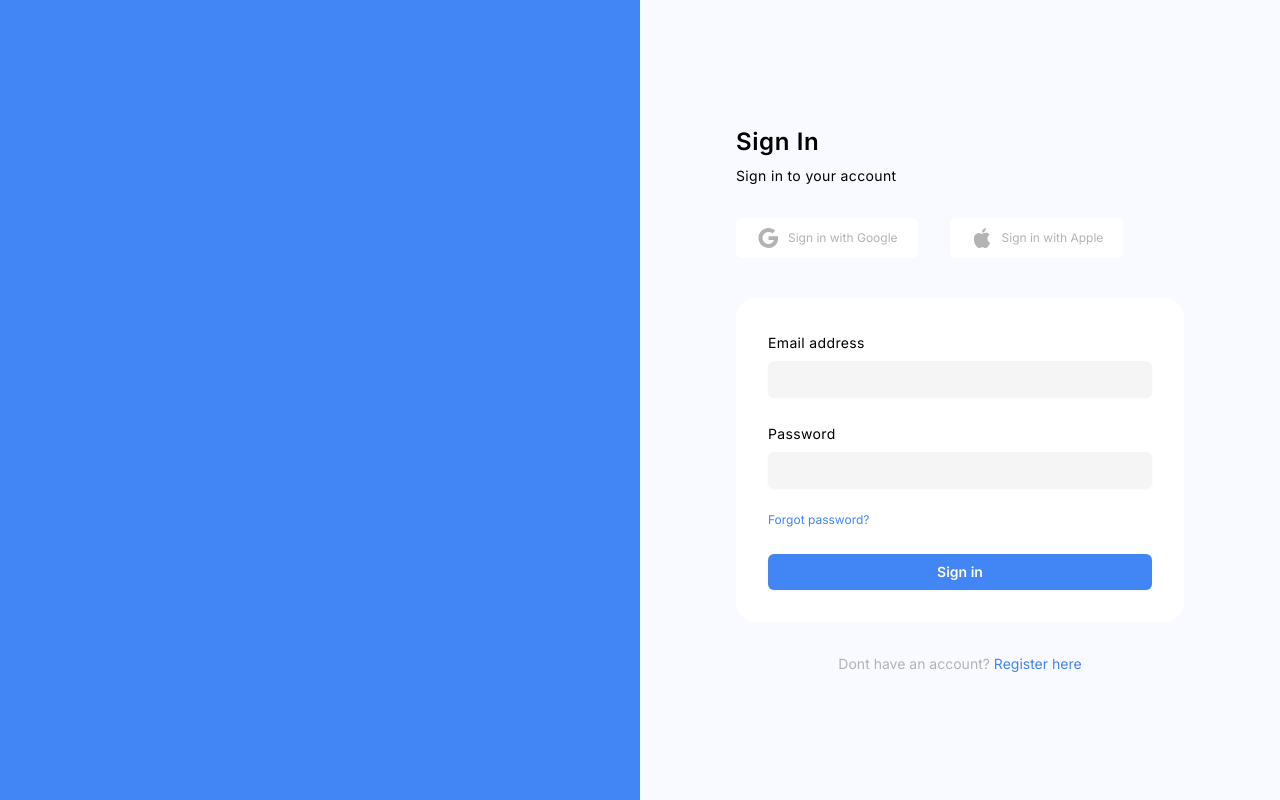
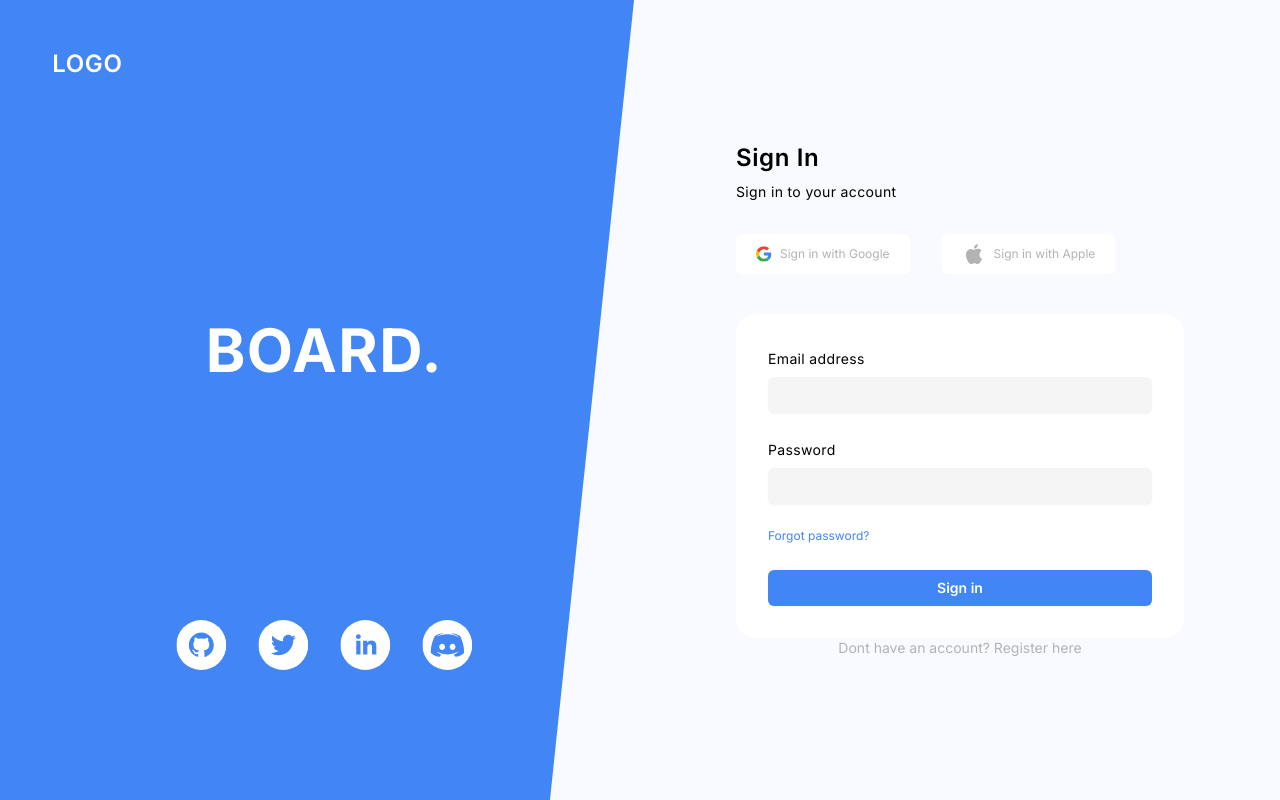
Before and after one commit to deepak-singh5219/openInApp-UI, a Next.js app: page /login in a window 1280 px wide. Built offline with nearby package versions, Linux system fonts and the light colour scheme; no server answers.

Commit message:
Auth page UI changes

```diff
--- /dev/null
+++ b/public/assets/icons/google-icon.tsx
@@ -0,0 +1,48 @@
+import * as React from "react";
+
+function GoogleIcon() {
+  return (
+    <svg
+      width="16"
+      height="16"
+      viewBox="0 0 16 16"
+      fill="none"
+      xmlns="http://www.w3.org/2000/svg"
+    >
+      <g id="google-icon 1" clip-path="url(#clip0_0_1874)">
+        <path
+          id="Vector"
+          d="M15.4001 8.116C15.4001 7.48636 15.3478 7.02688 15.2346 6.5504H7.87695V9.39229H12.1957C12.1087 10.0985 11.6385 11.1621 10.5936 11.8768L10.579 11.972L12.9053 13.7331L13.0665 13.7488C14.5467 12.4129 15.4001 10.4474 15.4001 8.116Z"
+          fill="#4285F4"
+        />
+        <path
+          id="Vector_2"
+          d="M7.8769 15.6037C9.99274 15.6037 11.769 14.923 13.0664 13.7488L10.5936 11.8768C9.93181 12.3278 9.04365 12.6426 7.8769 12.6426C5.80458 12.6426 4.04572 11.3068 3.41873 9.4604L3.32683 9.46803L0.907855 11.2974L0.876221 11.3834C2.16489 13.8849 4.81191 15.6037 7.8769 15.6037Z"
+          fill="#34A853"
+        />
+        <path
+          id="Vector_3"
+          d="M3.41868 9.4604C3.25324 8.98391 3.1575 8.47335 3.1575 7.94583C3.1575 7.41825 3.25324 6.90775 3.40997 6.43126L3.40559 6.32978L0.956299 4.47101L0.876163 4.50826C0.345042 5.54634 0.0402832 6.71206 0.0402832 7.94583C0.0402832 9.1796 0.345042 10.3453 0.876163 11.3833L3.41868 9.4604Z"
+          fill="#FBBC05"
+        />
+        <path
+          id="Vector_4"
+          d="M7.8769 3.24898C9.34841 3.24898 10.341 3.87011 10.907 4.38918L13.1187 2.279C11.7604 1.04523 9.99274 0.287949 7.8769 0.287949C4.81191 0.287949 2.16489 2.0067 0.876221 4.50826L3.41003 6.43127C4.04572 4.58487 5.80458 3.24898 7.8769 3.24898Z"
+          fill="#EB4335"
+        />
+      </g>
+      <defs>
+        <clipPath id="clip0_0_1874">
+          <rect
+            width="15.3686"
+            height="15.3686"
+            fill="white"
+            transform="translate(0.0395508 0.287949)"
+          />
+        </clipPath>
+      </defs>
+    </svg>
+  );
+}
+
+export default GoogleIcon;
--- a/public/assets/icons/index.ts
+++ b/public/assets/icons/index.ts
@@ -5,3 +5,4 @@ export { default as VideosIcon } from "./VideosIcon";
 export { default as CollapsIcon } from "./CollapsIcon";
 export { default as LogoIcon } from "./Logo";
 export { default as LogoutIcon } from "./LogoutIcon";
+export { default as GoogleIcon } from "./google-icon"
--- a/src/app/(auth)/layout.tsx
+++ b/src/app/(auth)/layout.tsx
@@ -1,4 +1,5 @@
 import { Text } from "@/components/UI";
+import { SocialIcon } from "react-social-icons";
 export const metadata = {
   title: "Create Next App",
   description: "Generated by create next app",
@@ -13,8 +14,24 @@ export default function RootLayout({ children }: ILayout) {
   return (
     <div className="flex flex-col md:flex-row w-screen h-max flex-col-reverse">
       {/* left section  */}
-      <div className="md:w-1/2 bg-buttonSecondary">
+      <div className="md:w-1/2 bg-buttonSecondary md:-translate-x-12 md:-skew-x-6">
         {/* logo */}
+        <div className="p-12 text-white font-bold md:translate-x-12 md:skew-x-6">
+          <Text variant="titleXl" className="max-w-max">
+            LOGO
+          </Text>
+          <div className="flex  justify-center items-center mt-60">
+            <Text variant="titleXl" className="max-w-max font-bold text-6xl">
+              BOARD.
+            </Text>
+          </div>
+          <div className="flex gap-x-8 mt-60 justify-center">
+            <SocialIcon bgColor="#fff" url="https://github.com/deepak-singh5219" />
+            <SocialIcon bgColor="#fff" url="https://twitter.com/techydeepak7" />
+            <SocialIcon bgColor="#fff" url="https://www.linkedin.com/in/deepaksingh5219" />
+            <SocialIcon bgColor="#fff" url="https://www.discord.com/devdeepak" />
+          </div>
+        </div>
       </div>
       <div className="bg-primary md:w-1/2">
         <div className="flex items-center justify-center h-screen">
--- a/src/app/(auth)/login/page.tsx
+++ b/src/app/(auth)/login/page.tsx
@@ -4,10 +4,10 @@ import { AuthButtons, Button, Input, Text } from "@/components/UI";
 import { useForm } from "react-hook-form";
 import { zodResolver } from "@hookform/resolvers/zod";
 import { z } from "zod";
-import GoogleIcon from "@mui/icons-material/Google";
 import AppleIcon from "@mui/icons-material/Apple";
 import Link from "next/link";
 import { signIn, useSession } from "next-auth/react";
+import { GoogleIcon } from "../../../../public/assets/icons";
 
 const schema = z.object({
   email: z.string().email({ message: "Please enter a valid Email" }),
@@ -115,15 +115,7 @@ const LoginForm: FC<ILoginForm> = () => {
           </form>
         </div>
         <p className="text-center text-sm text-secondary">
-          Dont have an account?{" "}
-          <Link href="/signup">
-            <Text
-              variant="infoSm"
-              className="inline-block max-w-max mt-8 text-blue"
-            >
-              Register here
-            </Text>
-          </Link>
+          Dont have an account? <Link href="/signup">Register here</Link>
         </p>
       </div>
     </>
--- a/src/app/(auth)/signup/page.tsx
+++ b/src/app/(auth)/signup/page.tsx
@@ -6,9 +6,9 @@ import { zodResolver } from "@hookform/resolvers/zod";
 import { z } from "zod";
 import { useRouter } from "next/navigation";
 import { toast } from "react-hot-toast";
-import GoogleIcon from "@mui/icons-material/Google";
 import AppleIcon from "@mui/icons-material/Apple";
 import Link from "next/link";
+import { GoogleIcon } from "../../../../public/assets/icons";
 
 const schema = z
   .object({
@@ -135,15 +135,7 @@ const Signup: FC<ISignUpForm> = () => {
           </form>
         </div>
         <p className="text-center text-sm text-secondary">
-          Already have an account?{" "}
-          <Link href="/login">
-            <Text
-              variant="infoSm"
-              className="inline-block max-w-max mt-8 text-blue"
-            >
-              Login here
-            </Text>
-          </Link>
+          Already have an account? <Link href="/login">Login here</Link>
         </p>
       </div>
     </>
--- a/src/app/(clientLayout)/home/page.tsx
+++ b/src/app/(clientLayout)/home/page.tsx
@@ -1,5 +1,4 @@
 "use client";
-
 import { FC } from "react";
 
 interface pageProps {}
```
Also changed, not shown: public/assets/icons/google.png (deleted).
